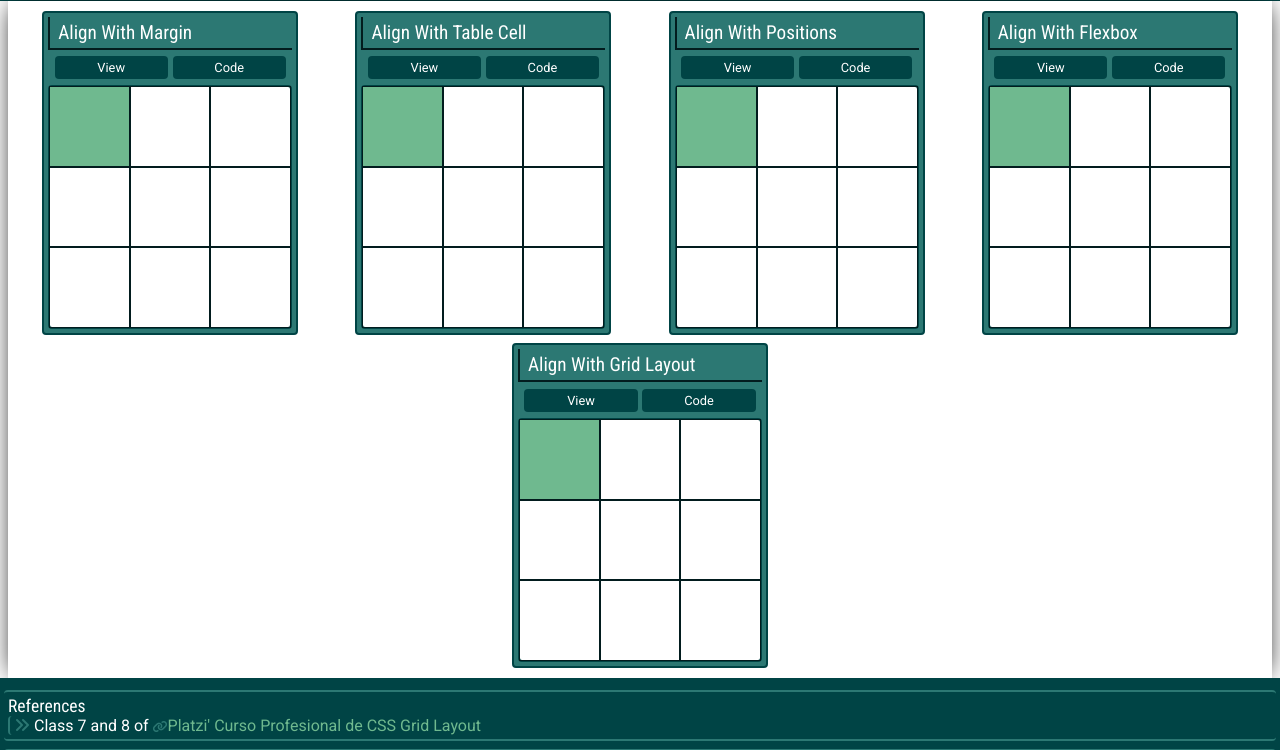
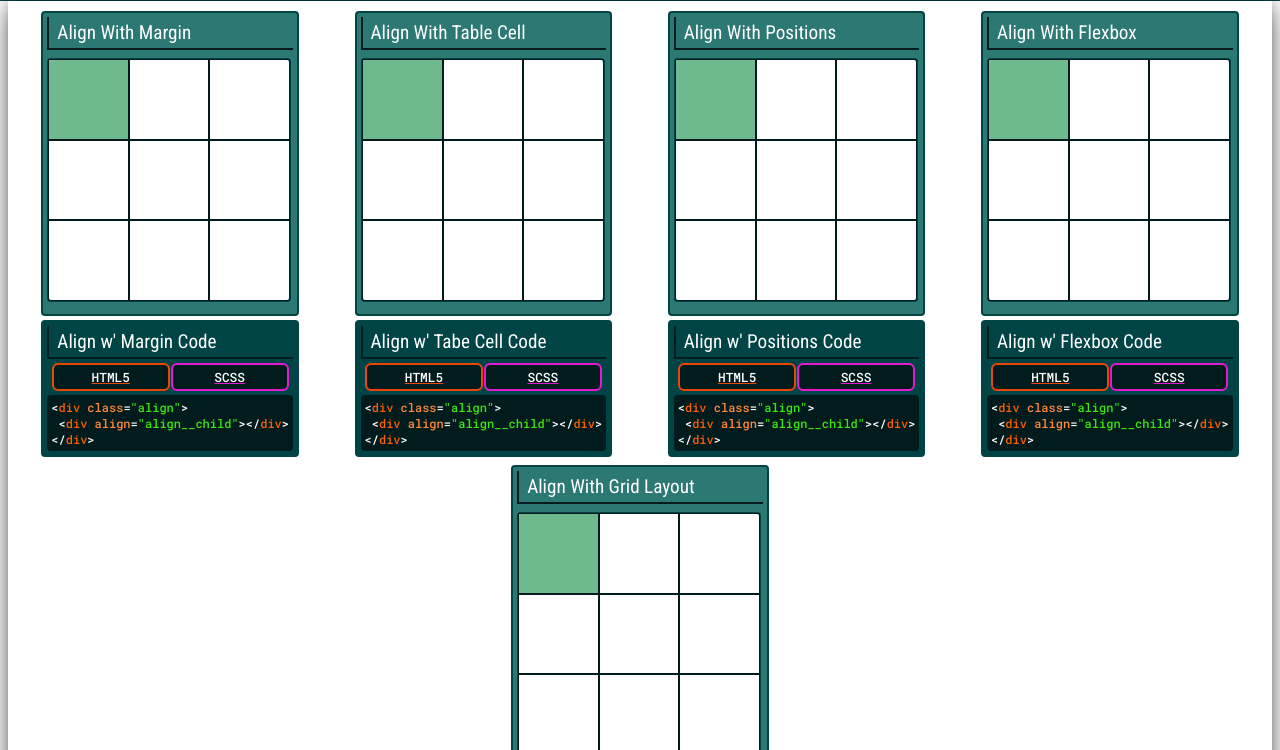
Before and after one commit to Bl4ky113/Align_Through_Css, a plain HTML site: page index.html in a window 1280 px wide. Shown: the part 50-800 px from the top of the page. Drawn offline with Linux system fonts and the light colour scheme.

Commit message:
Added section--code style

```diff
--- a/index.html
+++ b/index.html
@@ -29,12 +29,9 @@
     <h2 class="header__text">// Made By Bl4ky113</h2>
   </header>
   <main class="main">
+    <article class="article">
       <section class="section">
         <p class="section__title">Align With Margin</p>
-      <section class="btn-wrapper">
-        <button class="section__btn">View</button>
-        <button class="section__btn">Code</button>
-      </section>
         <section class="align-wrapper">
           <div class="align align--margin"><div class="align__child"></div></div>
           <div class="grid-display">
@@ -50,12 +47,22 @@
           </div>
         </section>
       </section>
+      <section class="section section--code">
+        <p class="section__title">Align w' Margin Code</p>
+        <div class="btn-wrapper">
+          <button class="btn btn--html5" id="html5_margin_btn">HTML5</button>
+          <button class="btn btn--scss" id="scss_margin_btn">SCSS</button>
+        </div>
+        <div class="code-wrapper">
+          <pre class="code-pre"><code class="code" id="code_margin">&lt;<span class="tag">div</span> <span class="atribute-name">class</span>=<span class="atribute-value">"align"</span>&gt;
+ &lt;<span class="tag">div</span> <span class="atribute-name">align</span>=<span class="atribute-value">"align__child"</span>&gt;&lt;/<span class="tag">div</span>&gt;
+&lt;/<span class="tag">div</span>&gt;</code></pre>
+        </div>
+      </section>
+    </article>
+    <article class="article">
       <section class="section">
         <p class="section__title">Align With Table Cell</p>
-      <section class="btn-wrapper">
-        <button class="section__btn">View</button>
-        <button class="section__btn">Code</button>
-      </section>
         <section class="align-wrapper">
           <div class="align align--table-cell"><div class="align__child"></div></div>
           <div class="grid-display">
@@ -71,12 +78,22 @@
           </div>
         </section>
       </section>
+      <section class="section section--code">
+        <p class="section__title">Align w' Tabe Cell Code</p>
+        <div class="btn-wrapper">
+          <button class="btn btn--html5" id="html5_margin_btn">HTML5</button>
+          <button class="btn btn--scss" id="scss_margin_btn">SCSS</button>
+        </div>
+        <div class="code-wrapper">
+          <pre class="code-pre"><code class="code" id="code_table-cell">&lt;<span class="tag">div</span> <span class="atribute-name">class</span>=<span class="atribute-value">"align"</span>&gt;
+ &lt;<span class="tag">div</span> <span class="atribute-name">align</span>=<span class="atribute-value">"align__child"</span>&gt;&lt;/<span class="tag">div</span>&gt;
+&lt;/<span class="tag">div</span>&gt;</code></pre>
+        </div>
+      </section>
+    </article>
+    <article class="article">
       <section class="section">
         <p class="section__title">Align With Positions</p>
-      <section class="btn-wrapper">
-        <button class="section__btn">View</button>
-        <button class="section__btn">Code</button>
-      </section>
         <section class="align-wrapper">
           <div class="align align--positions"><div class="align__child"></div></div>
           <div class="grid-display">
@@ -92,12 +109,22 @@
           </div>
         </section>
       </section>
+      <section class="section section--code">
+        <p class="section__title">Align w' Positions Code</p>
+        <div class="btn-wrapper">
+          <button class="btn btn--html5" id="html5_margin_btn">HTML5</button>
+          <button class="btn btn--scss" id="scss_margin_btn">SCSS</button>
+        </div>
+        <div class="code-wrapper">
+          <pre class="code-pre"><code class="code" id="code_positions">&lt;<span class="tag">div</span> <span class="atribute-name">class</span>=<span class="atribute-value">"align"</span>&gt;
+ &lt;<span class="tag">div</span> <span class="atribute-name">align</span>=<span class="atribute-value">"align__child"</span>&gt;&lt;/<span class="tag">div</span>&gt;
+&lt;/<span class="tag">div</span>&gt;</code></pre></code></pre>
+        </div>
+      </section>
+    </article>
+    <article class="article">
       <section class="section">
         <p class="section__title">Align With Flexbox</p>
-      <section class="btn-wrapper">
-        <button class="section__btn">View</button>
-        <button class="section__btn">Code</button>
-      </section>
         <section class="align-wrapper">
           <div class="align align--flexbox"><div class="align__child"></div></div>
           <div class="grid-display">
@@ -113,12 +140,22 @@
           </div>
         </section>
       </section>
+      <section class="section section--code">
+        <p class="section__title">Align w' Flexbox Code</p>
+        <div class="btn-wrapper">
+          <button class="btn btn--html5" id="html5_margin_btn">HTML5</button>
+          <button class="btn btn--scss" id="scss_margin_btn">SCSS</button>
+        </div>
+        <div class="code-wrapper">
+          <pre class="code-pre"><code class="code" id="code_flexbox">&lt;<span class="tag">div</span> <span class="atribute-name">class</span>=<span class="atribute-value">"align"</span>&gt;
+ &lt;<span class="tag">div</span> <span class="atribute-name">align</span>=<span class="atribute-value">"align__child"</span>&gt;&lt;/<span class="tag">div</span>&gt;
+&lt;/<span class="tag">div</span>&gt;</code></pre></code></pre>
+        </div>
+      </section>
+    </article>
+    <article class="article">
       <section class="section">
         <p class="section__title">Align With Grid Layout</p>
-      <section class="btn-wrapper">
-        <button class="section__btn">View</button>
-        <button class="section__btn">Code</button>
-      </section>
         <section class="align-wrapper">
           <div class="align align--grid"><div class="align__child"></div></div>
           <div class="grid-display">
@@ -134,6 +171,19 @@
           </div>
         </section>
       </section>
+      <section class="section section--code">
+        <p class="section__title">Align w' Grid Code</p>
+        <div class="btn-wrapper">
+          <button class="btn btn--html5" id="html5_margin_btn">HTML5</button>
+          <button class="btn btn--scss" id="scss_margin_btn">SCSS</button>
+        </div>
+        <div class="code-wrapper">
+          <pre class="code-pre"><code class="code" id="code_grid">&lt;<span class="tag">div</span> <span class="atribute-name">class</span>=<span class="atribute-value">"align"</span>&gt;
+ &lt;<span class="tag">div</span> <span class="atribute-name">align</span>=<span class="atribute-value">"align__child"</span>&gt;&lt;/<span class="tag">div</span>&gt;
+&lt;/<span class="tag">div</span>&gt;</code></pre></code></pre>
+        </div>
+      </section>
+    </article>
   </main>
   <footer class="footer">
     <section class="footer-section">
--- a/src/scss/_variables.scss
+++ b/src/scss/_variables.scss
@@ -4,5 +4,13 @@ $color_base: #2C7873;
 $color_light: #6FB98F;
 $color_white: #fff;
 
+$color_html5: #ea4707;
+$color_scss: #e519d1;
+$color_scss_light: #ffb5f9;
+
 $font_white: #fff;
 $font_black: #000;
+
+$font_tag: #ff5e00;
+$font_atribute_name: #ff893a;
+$font_atribute_value: #39e809;
--- a/src/scss/style.scss
+++ b/src/scss/style.scss
@@ -89,9 +89,8 @@
     background-color: $color_base;
 
     display: grid;
-    grid-template: auto auto 1fr / 1fr;
+    grid-template: auto 1fr / 1fr;
     grid-template-areas: "title"
-                         "btns "
                          "align";
     align-items: stretch;
     justify-content: stretch;
@@ -104,40 +103,8 @@
 
       color: $font_white;
       font: 500 1.2em "Roboto Condensed", sans-serif;
-    }
 
-    .btn-wrapper {
-      padding: 0.25rem;
-
-      grid-area: btns;
-
-      display: grid;
-      grid-template: auto / 1fr 1fr;
-      align-items: stretch;
-      justify-content: stretch;
-
-      .section__btn {
-        margin: 0.15rem;
-        border: none;
-        border-radius: 0.25rem;
-        outline: none;
-        padding: 0.25rem;
-
-        background-color: $color_dark;
-
-        color: $color_white;
-        font: 400 0.8em "Roboto", sans-serif;
-        text-transform: capitalize;
-
-        &:hover,
-        &:focus,
-        &:active {
-          outline: 2px solid $color_light;
-
-          color: $color_light;
-          text-decoration: underline solid 1px $color_light;
-        }
-      }
+      grid-area: title;
     }
 
     .align-wrapper {
@@ -146,6 +113,7 @@
 
       border: 2px solid $color_dark;
       border-radius: 0.25rem;
+      margin: 0.5rem 0;
 
       background-color: $color_white;
 
@@ -222,6 +190,82 @@
       grid-template: repeat(3, 1fr) / repeat(3, 1fr);
     }
   }
+
+  .section--code {
+    grid-template: auto auto 1fr / 1fr;
+    grid-template-areas: "title"
+                         "btns "
+                         "code ";
+
+    background-color: $color_dark;
+
+    .btn-wrapper {
+      padding: 0.25rem;
+
+      grid-area: btns;
+
+      display: grid;
+      grid-template: auto / 1fr 1fr;
+      align-items: stretch;
+      justify-content: stretch;
+
+      .btn {
+        margin: 0.15rem;
+        border: none;
+        border-radius: 0.25rem;
+        outline: none;
+        padding: 0.25rem;
+
+        background-color: $color_black;
+
+        color: $color_white;
+        font: 400 0.8em "Roboto Mono", monospace;
+        text-transform: capitalize;
+
+        &:hover,
+        &:focus,
+        &:active {
+          outline: 2px solid $color_light;
+
+          color: $color_light;
+          text-decoration: underline solid 1px $color_light;
+        }
+      }
+
+      .btn--html5 { outline: 2px solid $color_html5; text-decoration: underline solid $color_html5 1px; }
+      .btn--scss { outline: 2px solid $color_scss; text-decoration: underline solid $color_scss 1px; }
+    }
+
+    .code-wrapper {
+      border-radius: 0.25rem;
+      padding: 0.25rem;
+
+      background-color: $color_black;
+
+      .code-pre {
+        max-width: 15rem;
+
+        overflow-x: scroll;
+      }
+
+      .code {
+        max-width: 15rem;
+
+        color: $font_white;
+        font: 300 0.75rem "Roboto Mono", consolas;
+
+        display: block;
+        overflow-x: scroll;
+        tab-size: 1em;
+
+        .selector { color: $color_scss; }
+        .value { color: $color_scss_light; }
+        .tag { color: $font_tag; }
+        .atribute-name { color: $font_atribute_name; }
+        .atribute-value { color: $font_atribute_value; }
+      }
+    }
+  }
 }
 
 .footer {
```
Also changed, not shown: src/css/style.css. Lines whose indentation alone changed are shown as unchanged.
